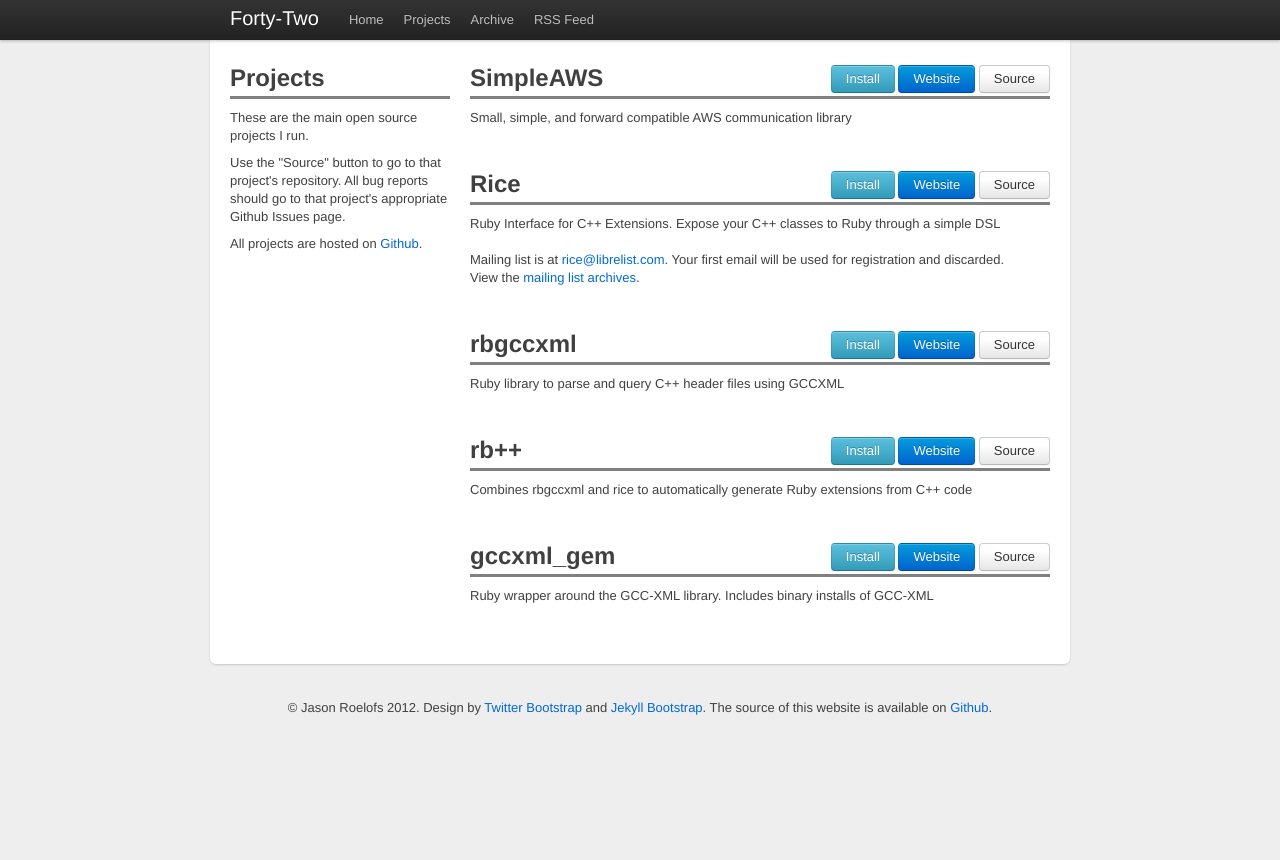
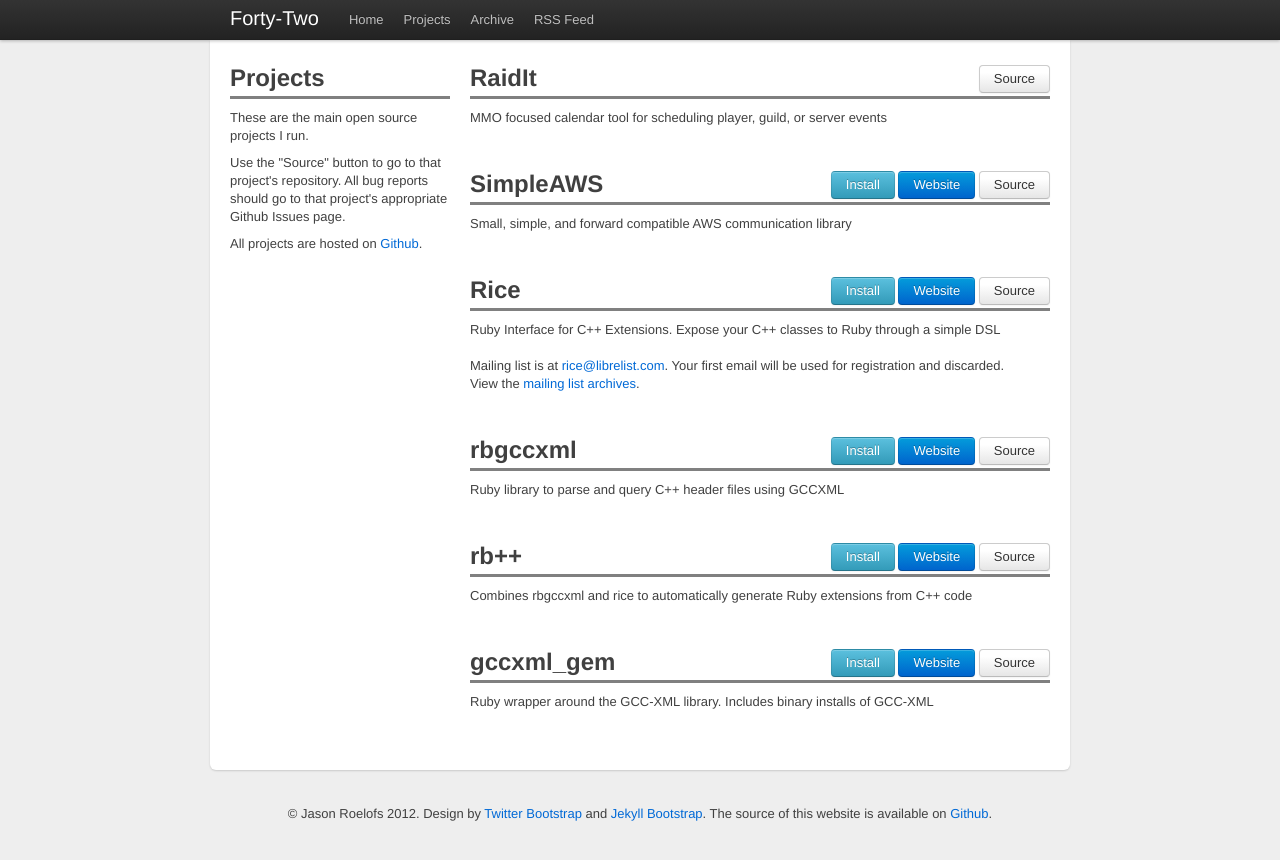
Before and after one commit to jasonroelofs/website, a Jekyll site: the page built from projects.html, in a window 1280 px wide. Shown: the top 860 px of the page. Built offline with Jekyll 4.4.1, drawn with Linux system fonts in a browser that asks for light colours; Markdown is read by kramdown in place of the engine named in the settings.

Commit message:
Add projects entry for raidit

```diff
--- a/_config.yml
+++ b/_config.yml
@@ -31,6 +31,12 @@ author:
   github: "jasonroelofs"
 
 projects:
+  - name: RaidIt
+    slug: raidit
+    github_url: https://github.com/jasonroelofs/raidit
+    description:
+      "MMO focused calendar tool for scheduling player, guild, or server events"
+
   - name: SimpleAWS
     slug: simple_aws
     github_url: https://github.com/jasonroelofs/simple_aws
```
